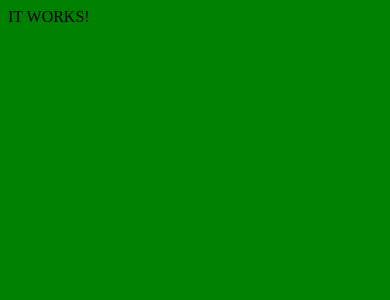
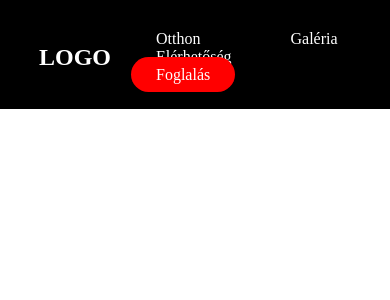
Before and after one commit to DarkMiclos/Prog2_projekt, a Django app: page / in a window 390 px wide. Before the commit the part shown is almost empty. Shown: the top 300 px of the page. Run offline with Django 3.2, Linux system fonts and the light colour scheme; style sheets or scripts are compiled from the project's sources.

Commit message:
Add .gitignore and TopNav (not responsive)

```diff
--- /dev/null
+++ b/static/css/navbar.scss
@@ -0,0 +1,48 @@
+nav {
+    padding: 30px 0 25px 10%;
+    background-color: black;
+    display: flex;
+    justify-content: space-between;
+    align-items: center;
+
+    .nav__links {
+        list-style-type: none;
+        padding: 0;
+        font-size: 0;
+    }
+    li {
+        display: inline-block;
+        padding: 0 20px;
+    }
+    a {
+        font-size: 16px;
+        text-decoration: none;
+        color: white;
+        padding: 9px 25px;
+        transition: all 0.4s ease-in-out 0s;
+
+    }
+    #mobile-menu .bar {
+        width: 25px;
+        height: 3px;
+        margin: 5px auto;
+        transition: all 0.4s ease-in-out;
+        background-color: white;
+    }
+    a:hover {
+        color: red;
+    }
+    #logo {
+        color: white;
+        cursor: pointer;
+    }
+    .nav-link-booking {
+        border-radius: 25px;
+        background-color: rgba(255, 0, 0, 1);
+        transition: all 0.4s ease-in-out 0s;
+    }
+    .nav-link-booking:hover {
+        color: white;
+        background-color: rgba(255, 0, 0, 0.8);
+    }
+}
--- a/static/css/styles.scss
+++ b/static/css/styles.scss
@@ -1,3 +1,12 @@
+@use "navbar";
+
+* {
+    box-sizing: border-box;
+    margin: 0;
+    padding: 0;
+}
+
 body {
-    background-color: green;
+    background-color: white;
+    margin: 0px;
 }
--- a/templates/home.html
+++ b/templates/home.html
@@ -5,12 +5,14 @@
     <meta charset="UTF-8">
     <meta http-equiv="X-UA-Compatible" content="IE=edge">
     <meta name="viewport" content="width=device-width, initial-scale=1.0">
-    <link rel="stylesheet" type="text/css" href="{% static '/css/styles.css' %}">
+    <link rel="stylesheet" type="text/css" href="{% static '/css/styles.css' %}?{% now ' u'='' %}">
     <script src="{% static 'javascript/index.js' %}"></script>
 
     <title>Document</title>
 </head>
 <body>
-    IT WORKS!
+    {% block navbar %}
+    {% include "navbar.html" %}
+    {% endblock navbar %}
 </body>
 </html>
--- /dev/null
+++ b/templates/navbar.html
@@ -0,0 +1,27 @@
+{% extends "home.html" %}
+{% block navbar %}
+<div class="nav-container">
+    <nav class = "topnav">
+        <h1 id = "logo">LOGO</h1>
+        <div class = "mobile-menu-toggle" id = "mobile-menu">
+            <span class="bar"></span>
+            <span class="bar"></span>
+            <span class="bar"></span>
+        </div>
+        <ul class = "nav__links">
+            <li>
+                <a href="">Otthon</a>
+            </li>
+            <li>
+                <a href="/Galéria">Galéria</a>
+            </li>
+            <li>
+                <a href="/Elérhetőség">Elérhetőség</a>
+            </li>
+            <li>
+                <a href="/Foglalás" class = "nav-link-booking">Foglalás</a>
+            </li>
+        </ul>
+    </nav>
+</div>
+{% endblock navbar %}
```
Also changed, not shown: 1 other file.
